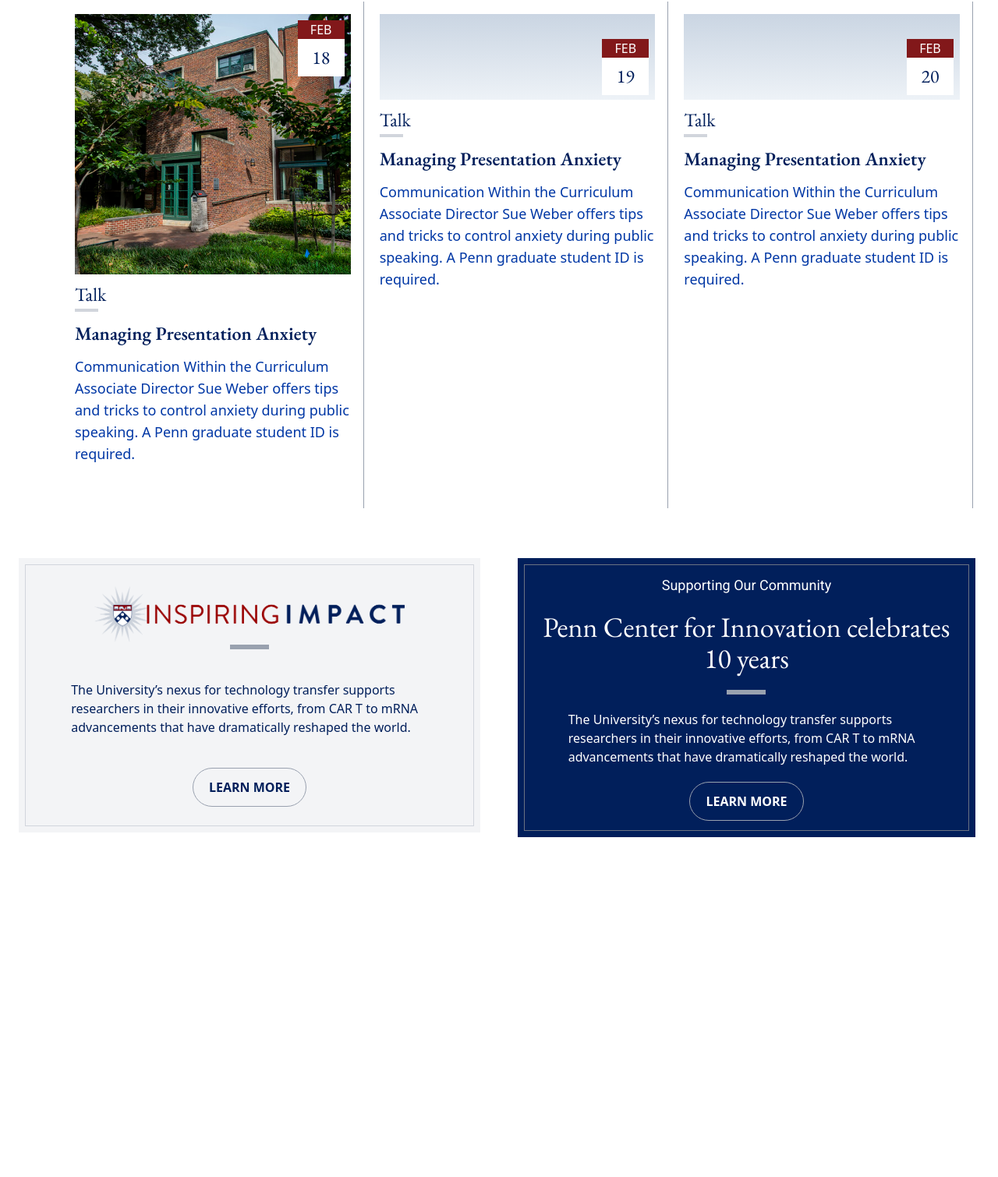
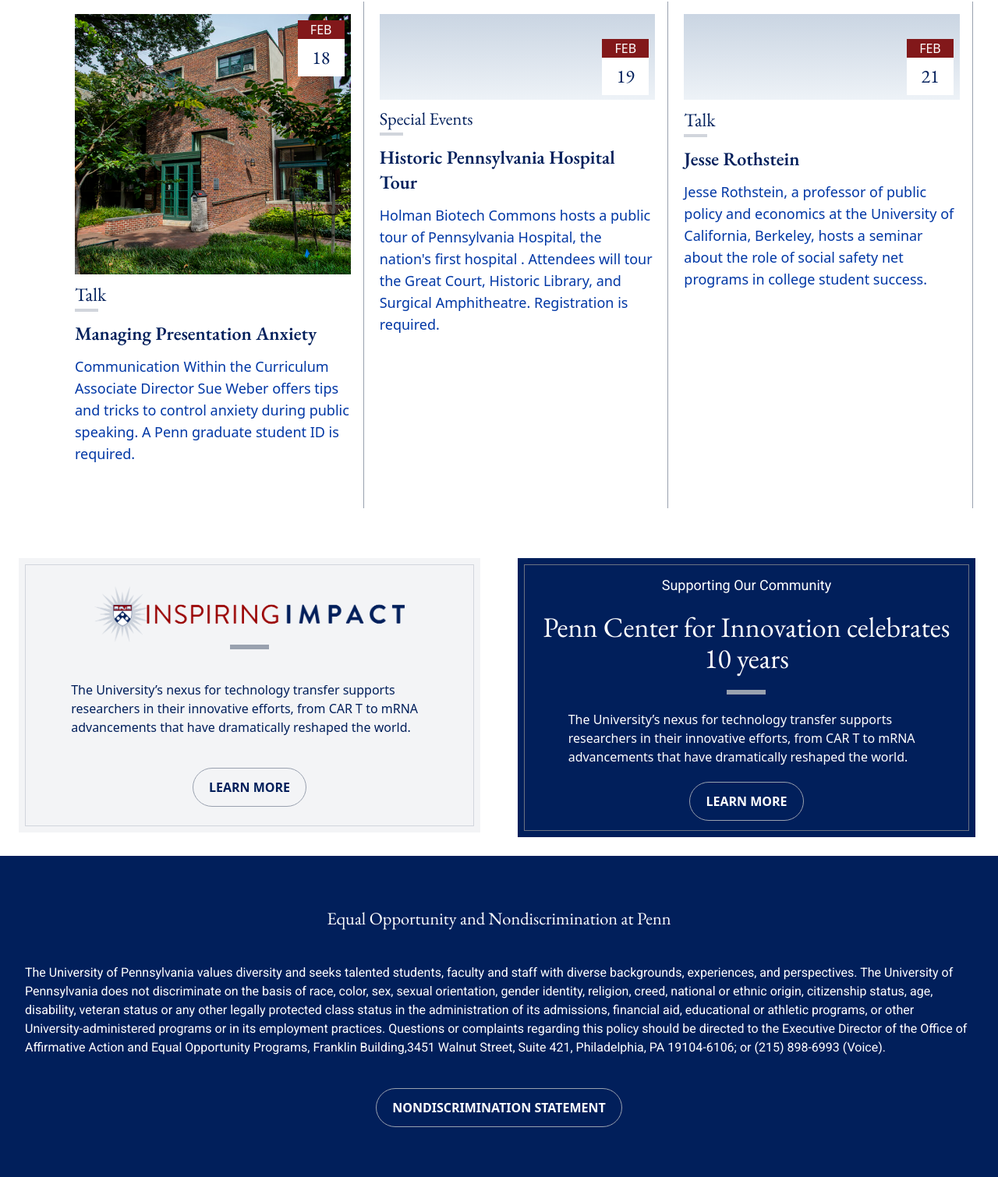
Before and after one commit to kayi122/cloning_gate, a website: page index.html in a window 1280 px wide. Shown: the part 2737-4247 px from the top of the page at 78% size. Before the commit the page ends 3835 px from the top, so only its background shows below. Drawn offline with nearby package versions, Linux system fonts and the light colour scheme.

Commit message:
lastsection

```diff
--- a/index.html
+++ b/index.html
@@ -278,16 +278,15 @@
                         </div>
                         <div id="upcomingTalk1"
                             class="bg-white text-[#011f5b] relative bottom-10 w-fit min-w-[300px] pt-2 flex flex-col gap-y-3 mt-[30px]">
-                            <div id="UpcomingTalkHeader" class="text-[1.5rem] font-eb text-[#011f5b] flex flex-col">
-                                <h3 class="block">Talk</h3>
+                            <div id="UpcomingTalkHeader" class="text-[1.4rem] font-eb text-[#011f5b] flex flex-col">
+                                <h3 class="block">Special Events</h3>
                                 <span class="inline-block w-[30px] h-[4px] bg-gray-300"></span>
                             </div>
-                            <h4 class="text-2xl font-semibold font-eb text-[#011f5b]">Managing Presentation Anxiety
+                            <h4 class="text-2xl font-semibold font-eb text-[#011f5b]">Historic Pennsylvania Hospital Tour
                             </h4>
                             <p class="text-lg max-w-[45ch] text-[#0137a5]">
-                                Communication Within the Curriculum Associate Director Sue Weber offers tips and
-                                tricks to control anxiety during public speaking. A Penn graduate student ID is
-                                required.
+                                Holman Biotech Commons hosts a public tour of Pennsylvania Hospital, the nation's first hospital
+                                . Attendees will tour the Great Court, Historic Library, and Surgical Amphitheatre. Registration is required.
                             </p>
                         </div>
                     </div>
@@ -298,7 +297,7 @@
                             <div id="calendar1" class="w-[60px] flex flex-col z-20 self-end relative top-2 right-2">
                                 <span class="bg-red-900 text-white w-full h-[20%] text-center mt-auto">FEB</span>
                                 <span
-                                    class="font-eb text-[#011f5b] text-2xl w-full h-[80%] text-center mt-auto bg-white py-2">20</span>
+                                    class="font-eb text-[#011f5b] text-2xl w-full h-[80%] text-center mt-auto bg-white py-2">21</span>
                             </div>
                         </div>
                         <div id="upcomingTalk1"
@@ -307,12 +306,11 @@
                                 <h3 class="block">Talk</h3>
                                 <span class="inline-block w-[30px] h-[4px] bg-gray-300"></span>
                             </div>
-                            <h4 class="text-2xl font-semibold font-eb text-[#011f5b]">Managing Presentation Anxiety
+                            <h4 class="text-2xl font-semibold font-eb text-[#011f5b]">Jesse Rothstein
                             </h4>
                             <p class="text-lg max-w-[45ch] text-[#0137a5]">
-                                Communication Within the Curriculum Associate Director Sue Weber offers tips and
-                                tricks to control anxiety during public speaking. A Penn graduate student ID is
-                                required.
+                                Jesse Rothstein, a professor of public policy and economics at the University of California, Berkeley,
+                                 hosts a seminar about the role of social safety net programs in college student success.
                             </p>
                         </div>
                     </div>
@@ -363,6 +361,23 @@
         </div>
     </div>
 </div>
+<div id="Equalopportunity" class="bg-[#011f5b] w-full flex flex-col  gap-y-10 items-center py-16 px-8 ">
+<div class="text-[1.4rem] font-eb text-white">Equal Opportunity and Nondiscrimination at Penn</div>
+<div class="font-roboto text-white  ">
+    The University of Pennsylvania values diversity and seeks talented students, faculty and
+    staff with diverse backgrounds, experiences, and perspectives. The University of Pennsylvania
+    does not discriminate on the basis of race, color, sex, sexual orientation, gender identity, religion,
+     creed, national or ethnic origin, citizenship status, age, disability, veteran status or any other legally
+     protected class status in the administration of its admissions, financial aid, educational or athletic programs,
+     or other University-administered programs or in its employment practices. Questions or complaints regarding this
+     policy should be directed to the Executive Director of the Office of Affirmative Action and Equal Opportunity
+      Programs, Franklin Building,3451 Walnut Street, Suite 421, Philadelphia, PA 19104-6106; or (215) 898-6993 (Voice).
+</div>
+<button class="py-3 px-5 rounded-4xl border border-gray-400 font-bold w-fit text-white">
+    NONDISCRIMINATION STATEMENT
+    </button>
+
+</div>
 
 
     </div>
```
Also changed, not shown: output.css.
